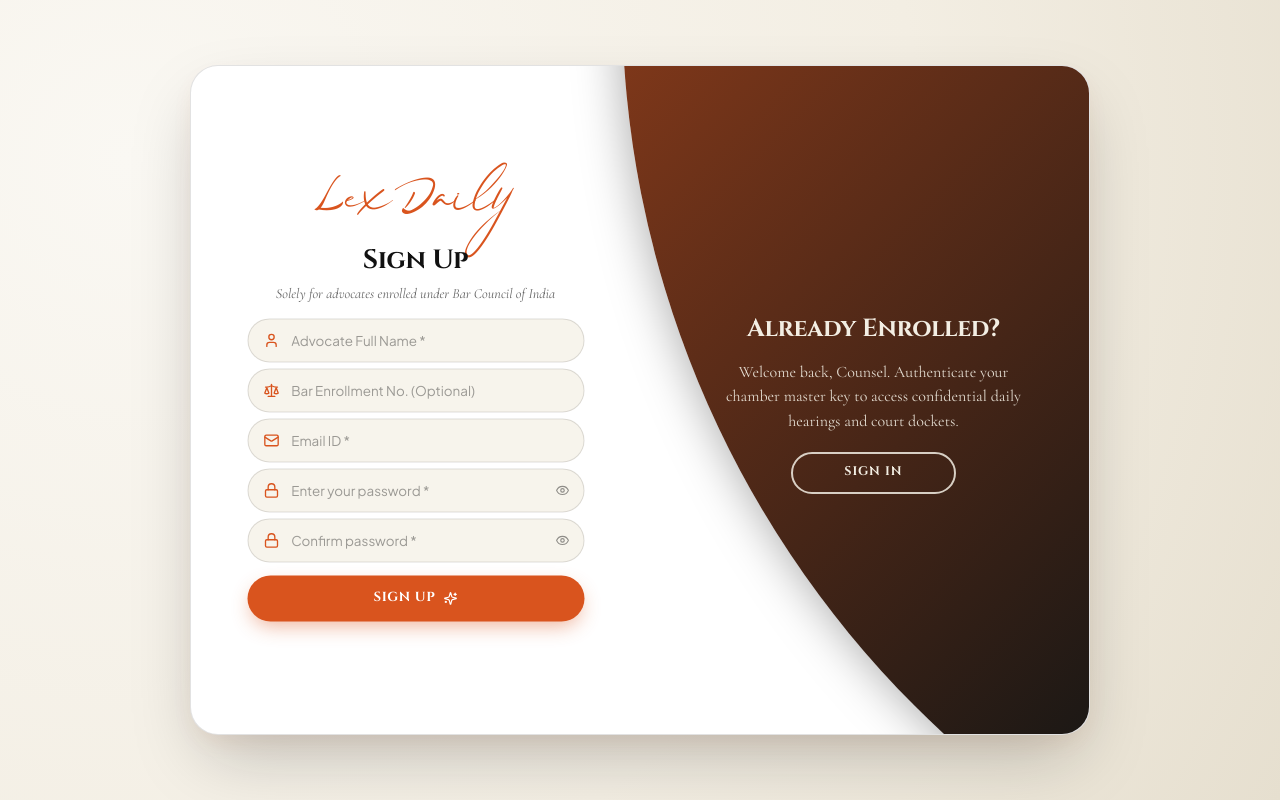
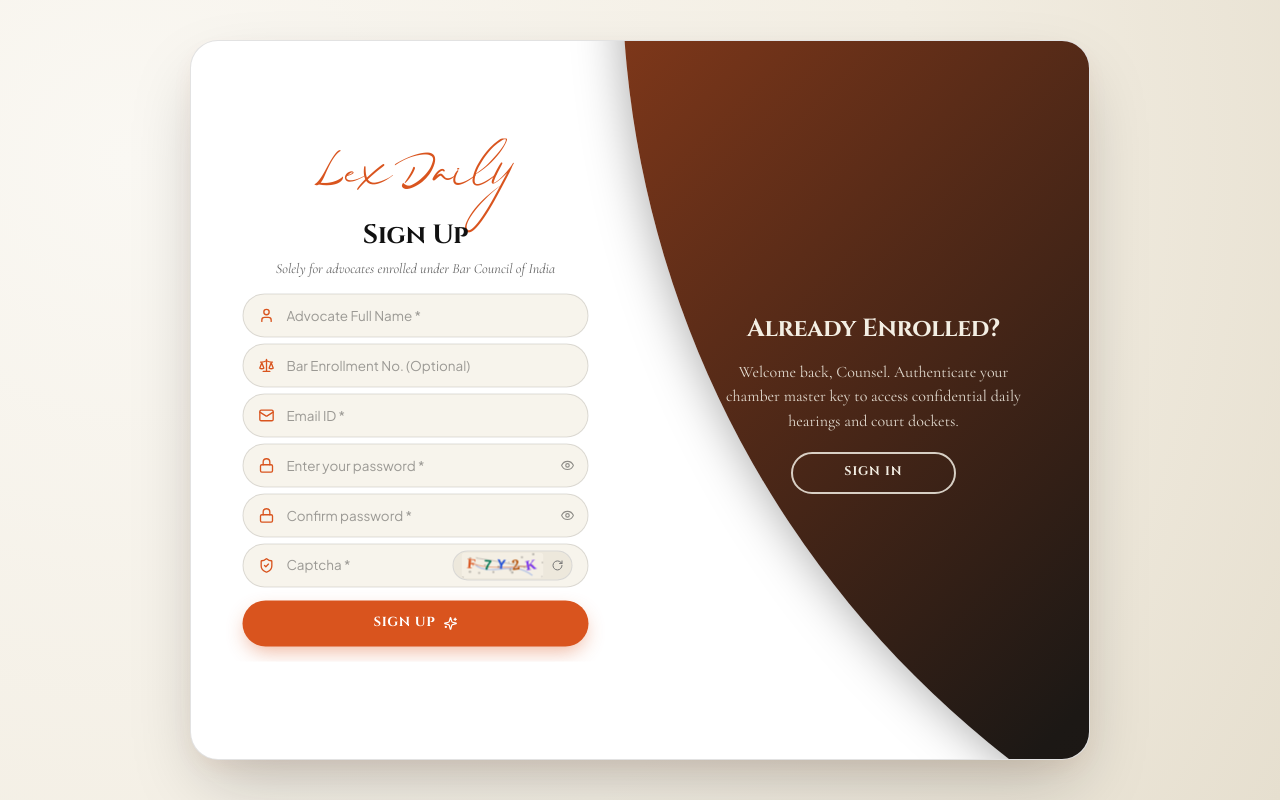
Before and after one commit to gangulisabyasachi/law-diary, a Next.js app: page /signup in a window 1280 px wide. Built offline with nearby package versions, Linux system fonts and the light colour scheme; no server answers.

Commit message:
feat: add custom canvas CAPTCHA security validation to authentication forms

```diff
--- a/src/components/ui/auth-switch.tsx
+++ b/src/components/ui/auth-switch.tsx
@@ -1,6 +1,6 @@
 "use client";
 
-import React, { useState, type FormEvent } from "react";
+import React, { useState, useEffect, useRef, useCallback, type FormEvent } from "react";
 import { useRouter } from "next/navigation";
 import {
   Mail,
@@ -13,6 +13,8 @@ import {
   Eye,
   EyeOff,
   Sparkles,
+  RotateCw,
+  ShieldCheck,
 } from "lucide-react";
 import { motion, AnimatePresence } from "framer-motion";
 import { useChamber } from "@/context/ChamberContext";
@@ -174,6 +176,177 @@ function CriteriaTile({
   );
 }
 
+/**
+ * Alphanumeric CAPTCHA Security Generator & Canvas Engine
+ * Built specifically for legal chamber security: 100% offline, zero third-party tracking,
+ * tamper-resistant wave interference and dynamic multi-angle glyph rotation.
+ */
+const CAPTCHA_CHARS = "23456789ABCDEFGHJKLMNPQRSTUVWXYZ";
+
+function generateCaptchaCode(length = 5): string {
+  let result = "";
+  for (let i = 0; i < length; i++) {
+    result += CAPTCHA_CHARS.charAt(Math.floor(Math.random() * CAPTCHA_CHARS.length));
+  }
+  return result;
+}
+
+function drawCaptchaCanvas(
+  canvas: HTMLCanvasElement | null,
+  text: string,
+  isDark: boolean
+) {
+  if (!canvas) return;
+  const ctx = canvas.getContext("2d");
+  if (!ctx) return;
+
+  const w = canvas.width;
+  const h = canvas.height;
+
+  // Background
+  ctx.clearRect(0, 0, w, h);
+  ctx.fillStyle = isDark ? "#24201c" : "#f4efe4";
+  ctx.fillRect(0, 0, w, h);
+
+  // Decorative wavy security interference lines
+  const lineColors = isDark
+    ? ["rgba(217, 84, 30, 0.4)", "rgba(243, 238, 227, 0.22)", "rgba(16, 185, 129, 0.28)"]
+    : ["rgba(217, 84, 30, 0.45)", "rgba(17, 17, 17, 0.2)", "rgba(37, 99, 235, 0.3)"];
+
+  for (let i = 0; i < 3; i++) {
+    ctx.strokeStyle = lineColors[i % lineColors.length];
+    ctx.lineWidth = 1.1;
+    ctx.beginPath();
+    ctx.moveTo(Math.random() * w * 0.2, Math.random() * h);
+    ctx.bezierCurveTo(
+      Math.random() * w * 0.4, Math.random() * h,
+      Math.random() * w * 0.7, Math.random() * h,
+      w * 0.8 + Math.random() * w * 0.2, Math.random() * h
+    );
+    ctx.stroke();
+  }
+
+  // Security disturbance noise specks
+  for (let i = 0; i < 16; i++) {
+    ctx.fillStyle = isDark ? "rgba(243, 238, 227, 0.3)" : "rgba(17, 17, 17, 0.25)";
+    ctx.beginPath();
+    ctx.arc(Math.random() * w, Math.random() * h, 0.7 + Math.random() * 0.6, 0, Math.PI * 2);
+    ctx.fill();
+  }
+
+  // Draw characters with distinct fonts, rotations, and contrast colors
+  const charColors = isDark
+    ? ["#f97316", "#34d399", "#60a5fa", "#f59e0b", "#c084fc"]
+    : ["#d9541e", "#047857", "#1d4ed8", "#b45309", "#7c3aed"];
+
+  const fontFamilies = ["'Cinzel', serif", "'Plus Jakarta Sans', sans-serif", "Courier New, monospace", "Georgia, serif"];
+  const charWidth = w / (text.length + 0.5);
+
+  for (let i = 0; i < text.length; i++) {
+    const char = text[i];
+    ctx.save();
+    const x = (i + 0.7) * charWidth + (Math.random() * 2 - 1);
+    const y = h / 2 + (Math.random() * 2 - 1);
+    const angle = (Math.random() * 20 - 10) * (Math.PI / 180);
+
+    ctx.translate(x, y);
+    ctx.rotate(angle);
+    ctx.font = `bold ${Math.floor(h * 0.56)}px ${fontFamilies[i % fontFamilies.length]}`;
+    ctx.fillStyle = charColors[i % charColors.length];
+    ctx.textAlign = "center";
+    ctx.textBaseline = "middle";
+    ctx.fillText(char, 0, 0);
+    ctx.restore();
+  }
+}
+
+interface CaptchaFieldProps {
+  value: string;
+  onChange: (val: string) => void;
+  captchaCode: string;
+  onRefresh: () => void;
+  isDark?: boolean;
+  placeholder?: string;
+}
+
+function CaptchaField({
+  value,
+  onChange,
+  captchaCode,
+  onRefresh,
+  isDark = false,
+  placeholder = "Captcha *",
+}: CaptchaFieldProps) {
+  const canvasRef = useRef<HTMLCanvasElement | null>(null);
+  const [spinning, setSpinning] = useState(false);
+
+  useEffect(() => {
+    drawCaptchaCanvas(canvasRef.current, captchaCode, isDark);
+  }, [captchaCode, isDark]);
+
+  const handleRefreshClick = () => {
+    setSpinning(true);
+    onRefresh();
+    setTimeout(() => setSpinning(false), 500);
+  };
+
+  const isMatched = value.trim().length >= 4 && value.trim().toUpperCase() === captchaCode.toUpperCase();
+  const isMismatch = value.trim().length >= 5 && value.trim().toUpperCase() !== captchaCode.toUpperCase();
+
+  return (
+    <div className={`as-input-field ${
+      isMatched ? "is-valid" : isMismatch ? "is-invalid" : ""
+    }`}>
+      {/* Aligned Icon */}
+      <div className="as-input-icon">
+        <ShieldCheck className="w-4 h-4" />
+      </div>
+
+      {/* Aligned Text Input */}
+      <input
+        type="text"
+        required
+        maxLength={6}
+        placeholder={placeholder}
+        value={value}
+        onChange={(e) => onChange(e.target.value.toUpperCase())}
+        autoComplete="off"
+        spellCheck="false"
+        className={`placeholder:normal-case placeholder:tracking-normal placeholder:font-sans placeholder:text-[0.84rem] ${
+          value.length > 0
+            ? "!font-mono !font-bold !tracking-widest !uppercase !text-xs"
+            : "!font-sans !normal-case !tracking-normal !text-[0.84rem]"
+        }`}
+      />
+
+      {/* Aligned Right Side: Embedded Security Canvas Badge & Match Indicator */}
+      <div className="as-input-action flex items-center gap-1.5 shrink-0 pr-0.5">
+        <div className="h-[30px] pl-2 pr-1 rounded-full bg-[#ede8dc] dark:bg-[#2b2724] border border-neutral-300/80 dark:border-neutral-700/80 flex items-center gap-1 select-none shadow-2xs">
+          <canvas
+            ref={canvasRef}
+            width={82}
+            height={26}
+            className="rounded pointer-events-none block"
+            title="Security CAPTCHA verification code"
+          />
+          <button
+            type="button"
+            onClick={handleRefreshClick}
+            className="p-1 rounded-full text-neutral-500 hover:text-[#d9541e] hover:bg-neutral-200/60 dark:hover:bg-neutral-700/60 transition-colors cursor-pointer"
+            title="Generate fresh security code"
+            aria-label="Refresh security code"
+          >
+            <RotateCw className={`w-3 h-3 transition-transform duration-500 ${spinning ? "rotate-180 text-[#d9541e]" : ""}`} />
+          </button>
+        </div>
+        {value.trim().length > 0 && (
+          <AnimatedTickCross isValid={isMatched} size={11} />
+        )}
+      </div>
+    </div>
+  );
+}
+
 export default function AuthSwitch({
   initialSignUp = false,
   onSuccess,
@@ -182,7 +355,15 @@ export default function AuthSwitch({
   className = "",
 }: AuthSwitchProps) {
   const router = useRouter();
-  const { login, signupLawyer, addToast } = useChamber();
+  const { login, signupLawyer, addToast, theme } = useChamber();
+
+  const [isDark, setIsDark] = useState(false);
+  useEffect(() => {
+    setIsDark(
+      theme === "dark" ||
+      (typeof document !== "undefined" && document.documentElement.classList.contains("dark"))
+    );
+  }, [theme]);
 
   const [isSignUp, setIsSignUp] = useState(initialSignUp);
 
@@ -190,7 +371,14 @@ export default function AuthSwitch({
   const [signInEmail, setSignInEmail] = useState("");
   const [signInPassword, setSignInPassword] = useState("");
   const [showSignInPassword, setShowSignInPassword] = useState(false);
+  const [signInCaptcha, setSignInCaptcha] = useState("");
+  const [signInCaptchaCode, setSignInCaptchaCode] = useState("7K4WP");
   const [signingIn, setSigningIn] = useState(false);
+
+  const refreshSignInCaptcha = useCallback(() => {
+    setSignInCaptchaCode(generateCaptchaCode(5));
+    setSignInCaptcha("");
+  }, []);
 
   // Sign Up State
   const [signUpName, setSignUpName] = useState("");
@@ -200,8 +388,21 @@ export default function AuthSwitch({
   const [showSignUpPassword, setShowSignUpPassword] = useState(false);
   const [showSignUpConfirmPassword, setShowSignUpConfirmPassword] = useState(false);
   const [signUpBarEnrollment, setSignUpBarEnrollment] = useState("");
+  const [signUpCaptcha, setSignUpCaptcha] = useState("");
+  const [signUpCaptchaCode, setSignUpCaptchaCode] = useState("9M3RX");
   const [passwordFocused, setPasswordFocused] = useState(false);
   const [signingUp, setSigningUp] = useState(false);
+
+  const refreshSignUpCaptcha = useCallback(() => {
+    setSignUpCaptchaCode(generateCaptchaCode(5));
+    setSignUpCaptcha("");
+  }, []);
+
+  // Initialize randomized CAPTCHA codes on client mount
+  useEffect(() => {
+    setSignInCaptchaCode(generateCaptchaCode(5));
+    setSignUpCaptchaCode(generateCaptchaCode(5));
+  }, []);
 
   // Option 1 Password Security Criteria:
   // 1. Minimum 8 characters
@@ -232,6 +433,15 @@ export default function AuthSwitch({
       addToast("Please provide both email and password.", "error");
       return;
     }
+    if (!signInCaptcha.trim()) {
+      addToast("Please enter the CAPTCHA code (*)", "error");
+      return;
+    }
+    if (signInCaptcha.trim().toUpperCase() !== signInCaptchaCode.toUpperCase()) {
+      addToast("Invalid CAPTCHA code. Please check the characters shown in the image.", "error");
+      refreshSignInCaptcha();
+      return;
+    }
     setSigningIn(true);
     try {
       const success = await login(signInEmail, signInPassword);
@@ -242,11 +452,12 @@ export default function AuthSwitch({
         onClose?.();
         router.push("/dashboard");
       } else {
-        addToast("Invalid credentials. Please verify your email & password.", "error");
+        refreshSignInCaptcha();
       }
     } catch {
       setSigningIn(false);
       addToast("Authentication service unavailable. Please retry.", "error");
+      refreshSignInCaptcha();
     }
   };
 
@@ -284,6 +495,15 @@ export default function AuthSwitch({
       addToast("Passwords do not match. Please verify your confirm password.", "error");
       return;
     }
+    if (!signUpCaptcha.trim()) {
+      addToast("Please enter the CAPTCHA code (*)", "error");
+      return;
+    }
+    if (signUpCaptcha.trim().toUpperCase() !== signUpCaptchaCode.toUpperCase()) {
+      addToast("Invalid CAPTCHA code. Please check the characters shown in the image.", "error");
+      refreshSignUpCaptcha();
+      return;
+    }
     setSigningUp(true);
     try {
       const success = await signupLawyer({
@@ -301,11 +521,12 @@ export default function AuthSwitch({
         onClose?.();
         router.push("/dashboard");
       } else {
-        addToast("Enrolment registration failed. Please review details.", "error");
+        refreshSignUpCaptcha();
       }
     } catch {
       setSigningUp(false);
       addToast("Registration service error. Please retry.", "error");
+      refreshSignUpCaptcha();
     }
   };
 
@@ -347,7 +568,8 @@ export default function AuthSwitch({
           position: relative;
           width: 100%;
           max-width: 900px;
-          height: 670px;
+          height: 720px;
+          max-height: 94vh;
           background: #ffffff;
           border-radius: 28px;
           border: 1px solid rgba(17, 17, 17, 0.12);
@@ -387,9 +609,12 @@ export default function AuthSwitch({
           align-items: center;
           justify-content: center;
           flex-direction: column;
-          padding: 0.8rem 3.5rem 0.6rem 3.5rem;
+          padding: 0.8rem 3.2rem 0.6rem 3.2rem;
           transition: all 0.2s 0.7s;
-          overflow: visible;
+          overflow-y: auto;
+          overflow-x: hidden;
+          max-height: 100%;
+          scrollbar-width: thin;
           grid-column: 1 / 2;
           grid-row: 1 / 2;
           width: 100%;
@@ -555,6 +780,9 @@ export default function AuthSwitch({
           color: rgba(17, 17, 17, 0.4);
           font-weight: 400;
           font-size: 0.84rem;
+          text-transform: none !important;
+          letter-spacing: normal !important;
+          font-family: var(--font-body, 'Plus Jakarta Sans', sans-serif) !important;
         }
 
         :global(.dark) .as-input-field input::placeholder {
@@ -768,9 +996,9 @@ export default function AuthSwitch({
 
         @media (max-width: 870px) {
           .auth-switch-container {
-            min-height: 820px;
+            min-height: 860px;
             height: 96vh;
-            max-height: 920px;
+            max-height: 980px;
             overflow-y: auto;
           }
           .as-signin-signup {
@@ -901,7 +1129,7 @@ export default function AuthSwitch({
                 <input
                   type="email"
                   required
-                  placeholder="Email ID"
+                  placeholder="Email ID *"
                   value={signInEmail}
                   onChange={(e) => setSignInEmail(e.target.value)}
                   autoComplete="email"
@@ -915,7 +1143,7 @@ export default function AuthSwitch({
                 <input
                   type={showSignInPassword ? "text" : "password"}
                   required
-                  placeholder="Password"
+                  placeholder="Password *"
                   value={signInPassword}
                   onChange={(e) => setSignInPassword(e.target.value)}
                   autoComplete="current-password"
@@ -936,6 +1164,15 @@ export default function AuthSwitch({
                   </button>
                 </div>
               </div>
+
+              {/* Working CAPTCHA Security Verification Field */}
+              <CaptchaField
+                value={signInCaptcha}
+                onChange={setSignInCaptcha}
+                captchaCode={signInCaptchaCode}
+                onRefresh={refreshSignInCaptcha}
+                isDark={isDark}
+              />
 
               <button
                 type="submit"
@@ -1150,6 +1387,15 @@ export default function AuthSwitch({
                 </div>
               </div>
 
+              {/* Working CAPTCHA Security Verification Field */}
+              <CaptchaField
+                value={signUpCaptcha}
+                onChange={setSignUpCaptcha}
+                captchaCode={signUpCaptchaCode}
+                onRefresh={refreshSignUpCaptcha}
+                isDark={isDark}
+              />
+
               <button
                 type="submit"
                 disabled={signingUp}
```
